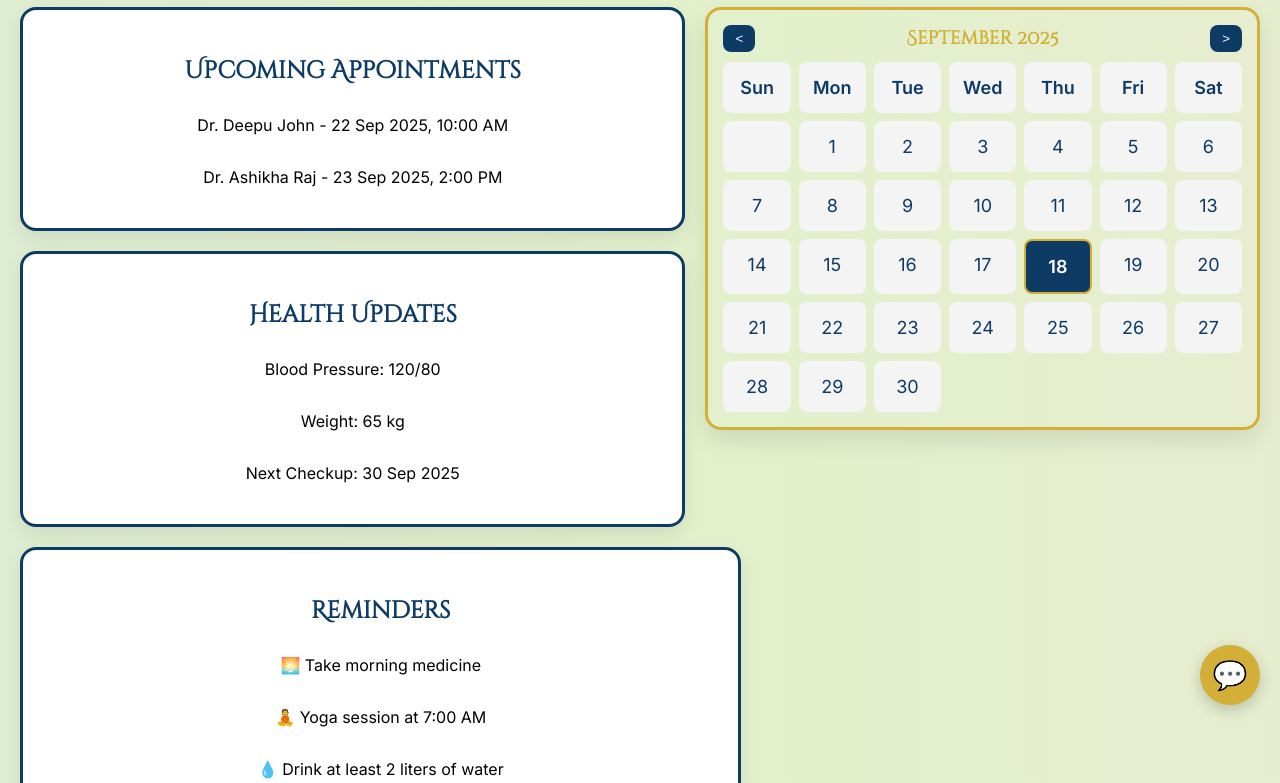
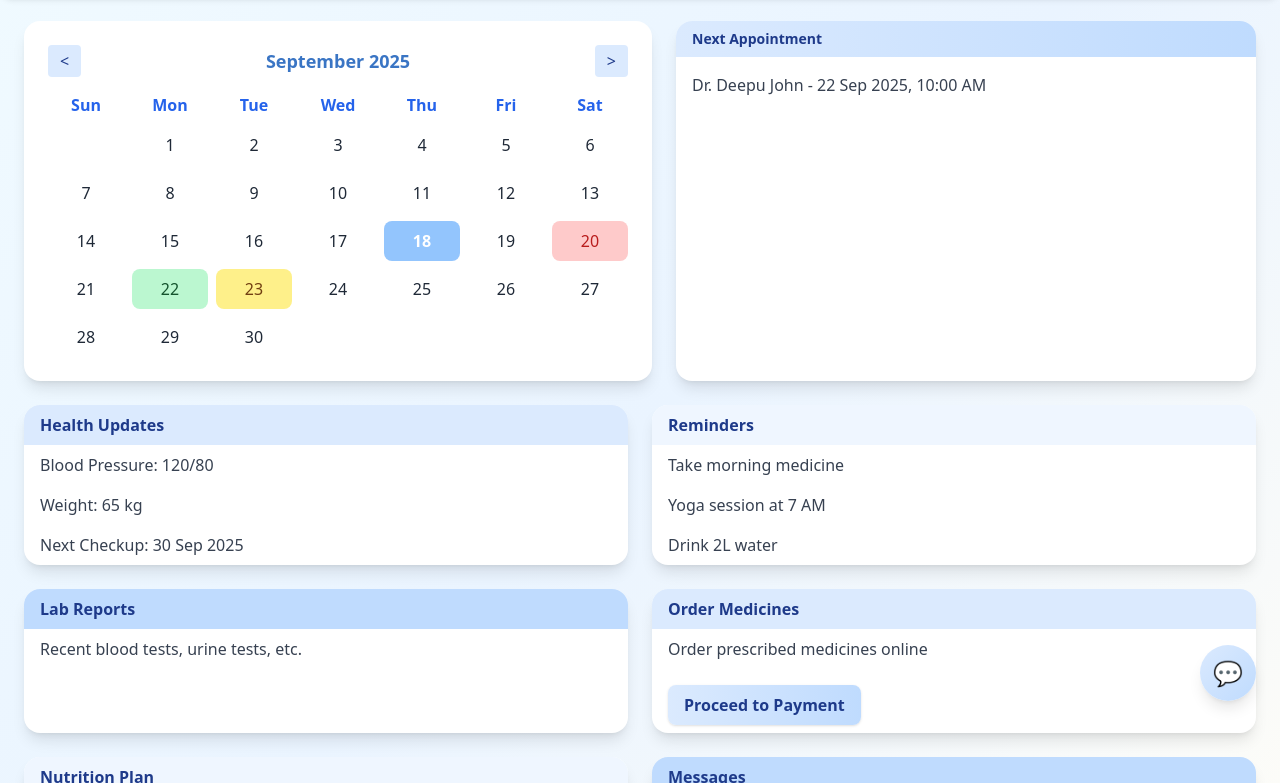
Before and after one commit to Gitika-dhingra/PrakritiPath, a plain HTML site: page Frontend/Userdashboard.html in a window 1280 px wide. Shown: the part 75-858 px from the top of the page. Drawn offline with nearby package versions, Linux system fonts and the light colour scheme; a web font is replaced by a local one.

Commit message:
updated chatbot

```diff
--- a/Frontend/Userdashboard.html
+++ b/Frontend/Userdashboard.html
@@ -3,266 +3,54 @@
 <head>
 <meta charset="UTF-8">
 <meta name="viewport" content="width=device-width, initial-scale=1.0">
-<title>Dashboard - PrakritiPath</title>
-<link href="https://fonts.googleapis.com/css2?family=Cinzel+Decorative&family=Forum&family=Inter:wght@300;400;600&display=swap" rel="stylesheet">
+<title>PrakritiPath Dashboard</title>
+<script src="https://cdn.tailwindcss.com"></script>
 <style>
-:root{
-  --greek-blue:#0d3b66;
-  --greek-gold:#d4af37;
-  --greek-light:#f4f4f4;
-  --accent:#0f766e;
-  --bg:#f8faf9;
-  --card:#ffffff;
+body {
+  background: linear-gradient(135deg, #f0faff 0%, #eaf4ff 50%, #fffdf7 100%);
 }
-body{
-  margin:0;
-  font-family:Inter, sans-serif;
-  background:linear-gradient(270deg,#fde2e4,#e2f0cb,#cfe0e8,#fff1e6);
-  background-size:800% 800%;
-  animation: pastelShift 25s ease infinite;
-}
-@keyframes pastelShift{
-  0%{background-position:0% 50%}
-  50%{background-position:100% 50%}
-  100%{background-position:0% 50%}
-}
-
-/* Header */
-header{
-  background:var(--greek-blue);
-  color:#fff;
-  padding:15px 30px;
-  font-family:'Cinzel Decorative', serif;
-  display:flex; justify-content:space-between; align-items:center;
-}
-header h1{margin:0;font-size:24px;}
-
-/* Layout */
-.container{
-  display:flex;
-  gap:20px;
-  padding:20px;
-}
-.left-panel{
-  flex:1.2;
-  display:flex;
-  flex-direction:column;
-  gap:20px;
-}
-.right-panel{
-  flex:1;
-  display:flex;
-  flex-direction:column;
-  gap:20px;
-}
-
-/* Boxes */
-.box, .feature-box{
-  background:var(--card);
-  padding:20px;
-  border-radius:16px;
-  box-shadow:0 10px 25px rgba(2,6,23,0.1);
-  border:3px solid var(--greek-gold);
-  text-align:center;
-  display:flex;
-  flex-direction:column;
-  align-items:center;
-  justify-content:center;
-}
-
-/* Full-width box */
-.full-width{
-  width:calc(100% - 0px);
-  margin:0 auto;
-}
-
-/* Calendar */
-.calendar-container{
-  text-align:center;
-  padding:15px;
-  border:3px solid var(--greek-gold);
-  border-radius:16px;
-  box-shadow:0 10px 25px rgba(2,6,23,0.1);
-}
-.calendar-header{
-  display:flex;
-  justify-content:space-between;
-  align-items:center;
-  margin-bottom:10px;
-}
-.calendar-header button{
-  background:var(--greek-blue);
-  color:#fff;
-  border:none;
-  padding:6px 12px;
-  border-radius:8px;
-  cursor:pointer;
-}
-.calendar-header h3{
-  margin:0;
-  color:var(--greek-gold);
-  font-family:'Cinzel Decorative', serif;
-}
-.calendar{
-  display:grid;
-  grid-template-columns:repeat(7, 1fr);
-  gap:8px;
-}
-.calendar div{
-  padding:15px 0;
-  font-size:18px;
-  border-radius:8px;
-  background-color:var(--greek-light);
-  color:var(--greek-blue);
-}
-.calendar .day-header{
-  font-weight:bold;
-  color:var(--greek-blue);
-}
-.calendar .today{
-  background-color:var(--greek-blue);
-  color:#fff;
-  font-weight:bold;
-  border:2px solid var(--greek-gold);
-}
-
-/* Feature boxes */
-.feature-box{
-  padding:25px;
-  border-radius:16px;
-  border:3px solid var(--greek-blue);
-  box-shadow:0 8px 20px rgba(2,6,23,0.08);
-  font-size:16px;
-  font-weight:500;
-  cursor:pointer;
-}
-.feature-box h2{
-  margin-bottom:12px;
-  color:var(--greek-blue);
-  font-family:'Cinzel Decorative', serif;
-}
-.feature-content{
-  display:none;
-  margin-top:10px;
-  text-align:left;
-  width:100%;
-  font-size:15px;
-  color:#333;
-}
-
-/* Chatbot Icon */
-#chatbotIcon{
-  position:fixed;
-  bottom:20px;
-  right:20px;
-  background:var(--greek-gold);
-  color:var(--greek-blue);
-  width:60px;
-  height:60px;
-  border-radius:50%;
-  display:flex;
-  justify-content:center;
-  align-items:center;
-  font-size:28px;
-  cursor:pointer;
-  box-shadow:0 5px 15px rgba(0,0,0,0.2);
-  text-decoration:none;
+.card-hover:hover {
+  transform: translateY(-5px);
+  box-shadow: 0 10px 25px rgba(0,0,0,0.1);
+  transition: all 0.3s ease-in-out;
 }
 </style>
 </head>
-<body>
+<body class="min-h-screen font-sans">
 
-<header>
-  <h1>PrakritiPath Dashboard</h1>
+<!-- Navbar -->
+<header class="flex justify-between items-center bg-white shadow-md px-8 py-4 rounded-b-xl">
+  <h1 class="text-2xl font-bold text-[#3A75C4]">PrakritiPath</h1> <!-- Greek blue heading -->
+  <a href="registration/logout.html" class="bg-blue-100 hover:bg-blue-200 text-blue-900 px-5 py-2 rounded-lg font-medium transition">Logout</a>
 </header>
 
-<div class="container">
-  <!-- Left Panel -->
-  <div class="left-panel">
-    <div class="feature-box">
-      <h2>Upcoming Appointments</h2>
-      <p>Dr. Deepu John - 22 Sep 2025, 10:00 AM</p>
-      <p>Dr. Ashikha Raj - 23 Sep 2025, 2:00 PM</p>
+<!-- Top Container -->
+<div class="flex flex-col md:flex-row gap-6 p-6">
+
+  <!-- Calendar Panel -->
+  <div class="md:flex-1 bg-white rounded-2xl shadow-lg p-6">
+    <div class="flex justify-between items-center mb-4">
+      <button id="prevMonth" class="bg-blue-100 text-blue-900 px-3 py-1 rounded hover:bg-blue-200 transition">&lt;</button>
+      <h3 id="monthYear" class="text-[#3A75C4] font-semibold text-lg">September 2025</h3>
+      <button id="nextMonth" class="bg-blue-100 text-blue-900 px-3 py-1 rounded hover:bg-blue-200 transition">&gt;</button>
     </div>
-
-    <div class="feature-box">
-      <h2>Health Updates</h2>
-      <p>Blood Pressure: 120/80</p>
-      <p>Weight: 65 kg</p>
-      <p>Next Checkup: 30 Sep 2025</p>
-    </div>
-
-    <div class="feature-box full-width">
-      <h2>Reminders</h2>
-      <p>🌅 Take morning medicine</p>
-      <p>🧘 Yoga session at 7:00 AM</p>
-      <p>💧 Drink at least 2 liters of water</p>
-      <p>📞 Call nutritionist for weekly plan</p>
-      <p>🍎 Eat seasonal fruits</p>
-      <p>🛌 Sleep by 10 PM</p>
-    </div>
-
-    <!-- Features with toggle content -->
-    <div class="feature-box" onclick="toggleFeature(this)">
-      <h2>View Lab Reports</h2>
-      <div class="feature-content">
-        <p>Check your recent blood tests, urine tests, and other lab results here.</p>
-      </div>
-    </div>
-
-    <div class="feature-box" onclick="toggleFeature(this)">
-      <h2>Order Medicines</h2>
-      <div class="feature-content">
-        <p>Order prescribed medicines online and track delivery status.</p>
-      </div>
-    </div>
-
-    <div class="feature-box" onclick="toggleFeature(this)">
-      <h2>Book Consultation</h2>
-      <div class="feature-content">
-        <p>Schedule online or offline consultations with available doctors.</p>
-      </div>
-    </div>
-
-    <div class="feature-box" onclick="toggleFeature(this)">
-      <h2>Health Tips</h2>
-      <div class="feature-content">
-        <p>Daily wellness tips including diet, exercise, and mental health guidance.</p>
-      </div>
-    </div>
-
-    <div class="feature-box" onclick="toggleFeature(this)">
-      <h2>Emergency Contacts</h2>
-      <div class="feature-content">
-        <p>Quick access to emergency numbers and nearby hospitals.</p>
-      </div>
-    </div>
-
-    <div class="feature-box" onclick="toggleFeature(this)">
-      <h2>Insurance Details</h2>
-      <div class="feature-content">
-        <p>View your insurance policies, claim status, and related documents.</p>
-      </div>
-    </div>
+    <div class="grid grid-cols-7 gap-2 text-center font-medium text-gray-600" id="calendar"></div>
   </div>
 
-  <!-- Right Panel (Calendar) -->
-  <div class="right-panel">
-    <div class="calendar-container">
-      <div class="calendar-header">
-        <button id="prevMonth">&lt;</button>
-        <h3 id="monthYear">September 2025</h3>
-        <button id="nextMonth">&gt;</button>
-      </div>
-      <div class="calendar" id="calendar">
-        <!-- Days will be injected here -->
-      </div>
+  <!-- Next Appointment -->
+  <div class="md:flex-1">
+    <div class="bg-white rounded-2xl shadow-lg overflow-hidden card-hover h-full">
+      <div class="bg-gradient-to-r from-blue-100 to-blue-200 text-blue-900 px-4 py-2 font-semibold text-sm">Next Appointment</div>
+      <p class="p-4 text-gray-700">Dr. Deepu John - 22 Sep 2025, 10:00 AM</p>
     </div>
   </div>
 </div>
 
+<!-- Bottom Grid -->
+<div class="grid grid-cols-1 md:grid-cols-2 gap-6 px-6 pb-6 items-stretch" id="backendGrid"></div>
+
 <!-- Chatbot Icon -->
-<a href="chatbot.html" id="chatbotIcon">💬</a>
+<a href="chatbot.html" class="fixed bottom-6 right-6 bg-gradient-to-br from-blue-100 to-blue-200 text-blue-900 w-14 h-14 rounded-full flex items-center justify-center text-2xl shadow-lg hover:scale-110 transition transform">💬</a>
 
 <script>
 // Calendar JS
@@ -272,12 +60,18 @@ let today = new Date();
 let currentMonth = today.getMonth();
 let currentYear = today.getFullYear();
 
+const appointments = [
+  {date: new Date(2025,8,20), status:'missed'},
+  {date: new Date(2025,8,22), status:'visited'},
+  {date: new Date(2025,8,23), status:'upcoming'}
+];
+
 function renderCalendar(month, year){
   calendarEl.innerHTML = '';
   const daysOfWeek = ['Sun','Mon','Tue','Wed','Thu','Fri','Sat'];
-  daysOfWeek.forEach(d=>{
+  daysOfWeek.forEach(d => {
     const div = document.createElement('div');
-    div.classList.add('day-header');
+    div.className = 'font-semibold text-blue-600';
     div.textContent = d;
     calendarEl.appendChild(div);
   });
@@ -285,47 +79,58 @@ function renderCalendar(month, year){
   const firstDay = new Date(year, month,1).getDay();
   const daysInMonth = new Date(year, month+1,0).getDate();
 
-  for(let i=0;i<firstDay;i++){
-    const div = document.createElement('div');
+  for(let i=0;i<firstDay;i++) calendarEl.appendChild(document.createElement('div'));
+
+  for(let day=1;day<=daysInMonth;day++){
+    const div=document.createElement('div');
+    div.textContent=day;
+    div.className='py-2 rounded-lg transition text-gray-800';
+    if(day===today.getDate() && month===today.getMonth() && year===today.getFullYear()) div.classList.add('bg-blue-300','text-white','font-bold');
+    appointments.forEach(app=>{
+      if(app.date.getDate()===day && app.date.getMonth()===month && app.date.getFullYear()===year){
+        if(app.status==='visited') div.classList.add('bg-green-200','text-green-900');
+        if(app.status==='missed') div.classList.add('bg-red-200','text-red-700');
+        if(app.status==='upcoming') div.classList.add('bg-yellow-200','text-yellow-900');
+      }
+    });
     calendarEl.appendChild(div);
   }
 
-  for(let day=1;day<=daysInMonth;day++){
-    const div = document.createElement('div');
-    div.textContent = day;
-    if(day===today.getDate() && month===today.getMonth() && year===today.getFullYear()){
-      div.classList.add('today');
-    }
-    calendarEl.appendChild(div);
-  }
-
-  const monthNames = ["January","February","March","April","May","June","July","August","September","October","November","December"];
-  monthYearEl.textContent = `${monthNames[month]} ${year}`;
+  const monthNames=["January","February","March","April","May","June","July","August","September","October","November","December"];
+  monthYearEl.textContent=`${monthNames[month]} ${year}`;
 }
 
 document.getElementById('prevMonth').addEventListener('click',()=>{
-  currentMonth--;
-  if(currentMonth<0){currentMonth=11; currentYear--;}
+  currentMonth--; if(currentMonth<0){currentMonth=11; currentYear--;}
   renderCalendar(currentMonth,currentYear);
 });
 document.getElementById('nextMonth').addEventListener('click',()=>{
-  currentMonth++;
-  if(currentMonth>11){currentMonth=0; currentYear++;}
+  currentMonth++; if(currentMonth>11){currentMonth=0; currentYear++;}
   renderCalendar(currentMonth,currentYear);
 });
-
 renderCalendar(currentMonth,currentYear);
 
-// Toggle feature content
-function toggleFeature(element){
-  const content = element.querySelector('.feature-content');
-  if(content.style.display === 'block'){
-    content.style.display = 'none';
-  } else {
-    content.style.display = 'block';
-  }
-}
+// Backend items
+const backendItems=[
+  {title:'Health Updates',type:'bg-blue-100 text-blue-900',content:['Blood Pressure: 120/80','Weight: 65 kg','Next Checkup: 30 Sep 2025']},
+  {title:'Reminders',type:'bg-blue-50 text-blue-900',content:['Take morning medicine','Yoga session at 7 AM','Drink 2L water']},
+  {title:'Lab Reports',type:'bg-blue-200 text-blue-900',content:['Recent blood tests, urine tests, etc.']},
+  {title:'Order Medicines',type:'bg-blue-100 text-blue-900',content:[
+    'Order prescribed medicines online',
+    '<a href="paymentgateway.html" class="inline-block mt-2 bg-gradient-to-r from-blue-100 to-blue-200 text-blue-900 px-4 py-2 rounded-lg font-semibold shadow hover:scale-105 transition">Proceed to Payment</a>'
+  ]},
+  {title:'Nutrition Plan',type:'bg-blue-50 text-blue-900',content:['Breakfast: Oats','Lunch: Salad','Dinner: Soup']},
+  {title:'Messages',type:'bg-blue-200 text-blue-900',content:['Message from Dr. Deepu','Message from receptionist']}
+];
+
+const grid=document.getElementById('backendGrid');
+backendItems.forEach(item=>{
+  const div=document.createElement('div');
+  div.className=`bg-white shadow-lg rounded-2xl overflow-hidden card-hover flex flex-col h-full`;
+  div.innerHTML=`<div class="${item.type} px-4 py-2 font-semibold">${item.title}</div>
+  <div class="flex-1">${item.content.map(c=>`<p class="px-4 py-2 text-gray-700">${c}</p>`).join('')}</div>`;
+  grid.appendChild(div);
+});
 </script>
-
 </body>
 </html>
```
Also changed, not shown: Frontend/chatbot.html (+52 -124 lines).
